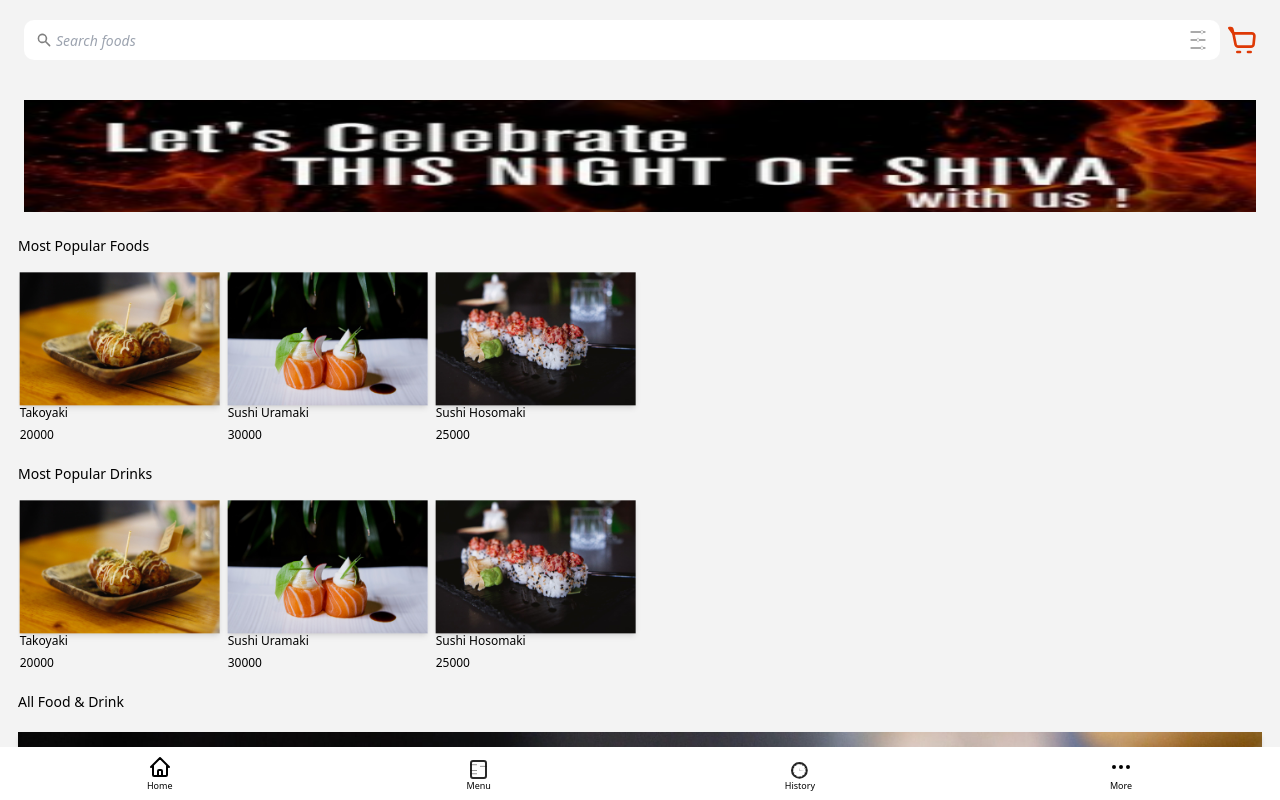
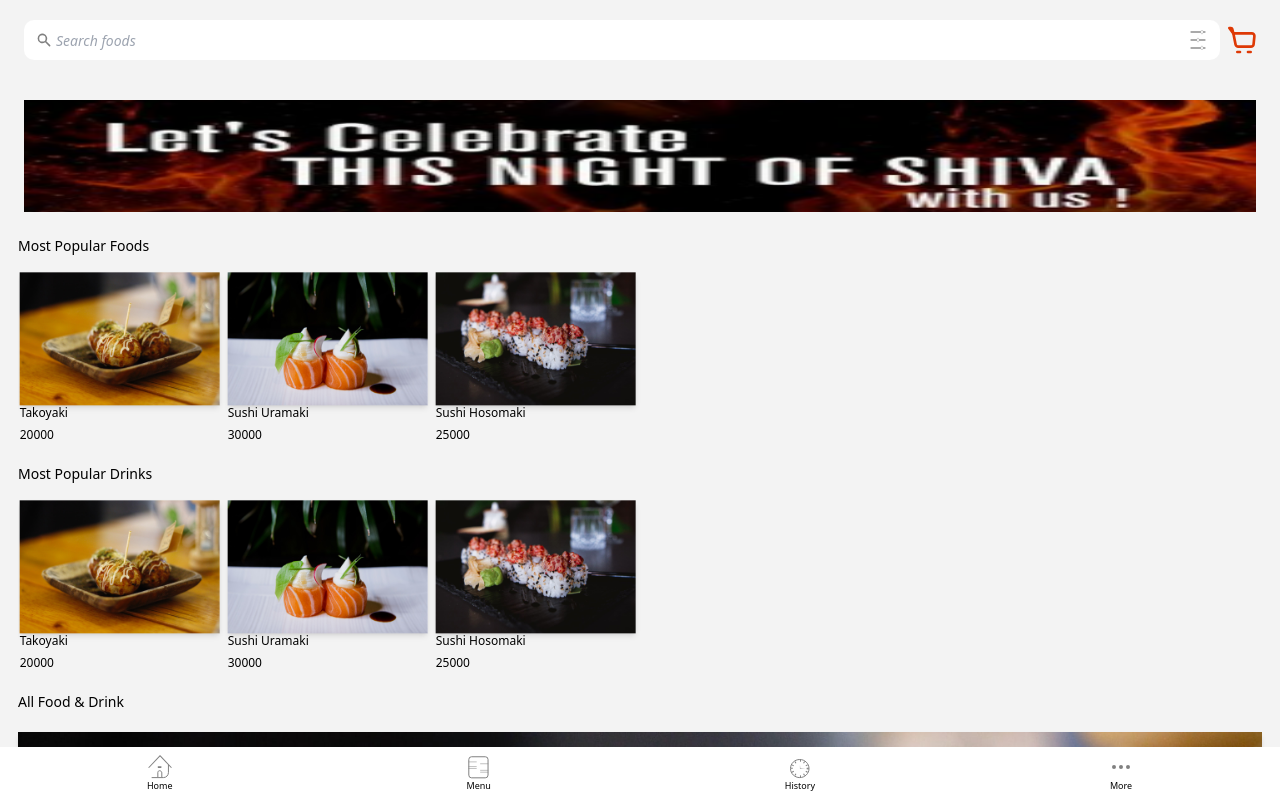
Before and after one commit to zylcom/fostfoad, a Vue app: page / in a window 1280 px wide. Shown: the top 800 px of the page. Built offline with nearby package versions, Linux system fonts and the light colour scheme.

Commit message:
update icon

```diff
--- a/src/components/icons/IconDotsHorizontal.vue
+++ b/src/components/icons/IconDotsHorizontal.vue
@@ -4,7 +4,7 @@
     class="h-6 w-6"
     fill="none"
     viewBox="0 0 24 24"
-    stroke="currentColor"
+    stroke="#808080"
     stroke-width="2"
   >
     <path
--- a/src/components/icons/IconHistory.vue
+++ b/src/components/icons/IconHistory.vue
@@ -1,124 +1,113 @@
 <template>
   <svg
-    width="17"
-    height="17"
-    viewBox="0 0 17 17"
+    width="20"
+    height="20"
+    viewBox="0 0 20 20"
     fill="none"
     xmlns="http://www.w3.org/2000/svg"
   >
-    <circle
-      cx="8.4"
-      cy="8.4"
-      r="7.4"
-      stroke="#121212"
-      stroke-opacity="0.9"
-      stroke-width="2"
+    <path
+      d="M19.0097 9.54545C19.0097 14.5309 14.8764 18.5909 9.75484 18.5909C4.63325 18.5909 0.5 14.5309 0.5 9.54545C0.5 4.55996 4.63325 0.5 9.75484 0.5C14.8764 0.5 19.0097 4.55996 19.0097 9.54545Z"
+      stroke="#808080"
     />
     <line
-      x1="9.07143"
-      y1="0.68573"
-      x2="9.07143"
-      y2="2.40002"
-      stroke="#121212"
-      stroke-opacity="0.9"
+      x1="10.4539"
+      y1="0.779297"
+      x2="10.4539"
+      y2="2.72735"
+      stroke="#808080"
     />
     <line
       y1="-0.5"
-      x2="1.71429"
+      x2="1.94805"
       y2="-0.5"
-      transform="matrix(0 -1 -1 0 8.57143 16.1143)"
-      stroke="#121212"
-      stroke-opacity="0.9"
-    />
-    <line
-      x1="12.6044"
-      y1="2.30713"
-      x2="11.7473"
-      y2="3.79174"
-      stroke="#121212"
-      stroke-opacity="0.9"
+      transform="matrix(0 -1 -1 0 9.95386 18.3118)"
+      stroke="#808080"
     />
     <line
       y1="-0.5"
-      x2="1.71429"
+      x2="1.95882"
       y2="-0.5"
-      transform="matrix(0.5 0.866025 0.866025 -0.5 4.62857 2.05713)"
-      stroke="#121212"
-      stroke-opacity="0.9"
+      transform="matrix(-0.508158 0.861264 -0.87066 -0.491886 14.1345 2.33765)"
+      stroke="#808080"
     />
     <line
       y1="-0.5"
-      x2="1.71429"
+      x2="1.95882"
       y2="-0.5"
-      transform="matrix(-0.5 -0.866025 -0.866025 0.5 12.1714 14.7429)"
-      stroke="#121212"
-      stroke-opacity="0.9"
-    />
-    <line
-      x1="4.19556"
-      y1="14.4929"
-      x2="5.0527"
-      y2="13.0082"
-      stroke="#121212"
-      stroke-opacity="0.9"
-    />
-    <line
-      x1="15.106"
-      y1="5.233"
-      x2="13.6214"
-      y2="6.09014"
-      stroke="#121212"
-      stroke-opacity="0.9"
+      transform="matrix(0.508158 0.861264 0.87066 -0.491886 5.375 2.33765)"
+      stroke="#808080"
     />
     <line
       y1="-0.5"
-      x2="1.71429"
+      x2="1.95882"
       y2="-0.5"
-      transform="matrix(0.866025 0.5 0.5 -0.866025 1.94395 4.79999)"
-      stroke="#121212"
-      stroke-opacity="0.9"
+      transform="matrix(-0.508158 -0.861264 -0.87066 0.491886 14.1345 16.7532)"
+      stroke="#808080"
     />
     <line
       y1="-0.5"
-      x2="1.71429"
+      x2="1.95882"
       y2="-0.5"
-      transform="matrix(-0.866025 -0.5 -0.5 0.866025 14.856 12)"
-      stroke="#121212"
-      stroke-opacity="0.9"
-    />
-    <line
-      x1="1.69395"
-      y1="11.567"
-      x2="3.17857"
-      y2="10.7098"
-      stroke="#121212"
-      stroke-opacity="0.9"
+      transform="matrix(0.508158 -0.861264 0.87066 0.491886 5.375 16.7532)"
+      stroke="#808080"
     />
     <line
       y1="-0.5"
-      x2="1.71429"
+      x2="1.98019"
       y2="-0.5"
-      transform="matrix(-1 8.74228e-08 8.74228e-08 1 16.1143 8.57141)"
-      stroke="#121212"
-      stroke-opacity="0.9"
+      transform="matrix(-0.87066 0.491886 -0.508158 -0.861264 17.2522 5.45459)"
+      stroke="#808080"
     />
     <line
-      x1="0.685715"
-      y1="8.07141"
-      x2="2.4"
-      y2="8.07141"
-      stroke="#121212"
-      stroke-opacity="0.9"
+      y1="-0.5"
+      x2="1.98019"
+      y2="-0.5"
+      transform="matrix(0.87066 0.491886 0.508158 -0.861264 2.25757 5.45459)"
+      stroke="#808080"
+    />
+    <line
+      y1="-0.5"
+      x2="1.98019"
+      y2="-0.5"
+      transform="matrix(-0.87066 -0.491886 -0.508158 0.861264 17.2522 13.6365)"
+      stroke="#808080"
+    />
+    <line
+      y1="-0.5"
+      x2="1.98019"
+      y2="-0.5"
+      transform="matrix(0.87066 -0.491886 0.508158 0.861264 2.25757 13.6365)"
+      stroke="#808080"
+    />
+    <line
+      x1="18.7134"
+      y1="9.85059"
+      x2="16.7226"
+      y2="9.85059"
+      stroke="#808080"
+    />
+    <line
+      y1="-0.5"
+      x2="1.99078"
+      y2="-0.5"
+      transform="matrix(-1 8.55463e-08 8.93404e-08 1 18.7134 9.74023)"
+      stroke="#808080"
+    />
+    <line
+      x1="0.796387"
+      y1="9.24023"
+      x2="2.78717"
+      y2="9.24023"
+      stroke="#808080"
     />
     <path
-      d="M8.57143 5.48572L8.8943 8.39162C8.90496 8.48754 8.82987 8.57143 8.73336 8.57143C8.64393 8.57143 8.57143 8.49893 8.57143 8.4095V5.48572Z"
-      fill="#121212"
-      fill-opacity="0.9"
+      d="M9.95386 6.23389L10.3283 9.53138C10.3409 9.64278 10.2538 9.74038 10.1417 9.74038C10.0379 9.74038 9.95386 9.65629 9.95386 9.55257V6.23389Z"
+      fill="#808080"
     />
     <path
-      d="M13.3714 8.22858L8.74852 8.55878C8.65283 8.56562 8.57143 8.48983 8.57143 8.39389C8.57143 8.30259 8.64544 8.22858 8.73674 8.22858L13.3714 8.22858Z"
-      fill="#121212"
-      fill-opacity="0.9"
+      d="M15.5281 9.35059L10.155 9.72614C10.0463 9.73374 9.95388 9.64759 9.95388 9.53859C9.95388 9.43476 10.0381 9.35059 10.1419 9.35059L15.5281 9.35059Z"
+      fill="#808080"
     />
   </svg>
 </template>
--- a/src/components/icons/IconHome.vue
+++ b/src/components/icons/IconHome.vue
@@ -1,16 +1,44 @@
 <template>
   <svg
+    width="24"
+    height="24"
+    viewBox="0 0 24 24"
+    fill="none"
     xmlns="http://www.w3.org/2000/svg"
-    class="h-6 w-6"
-    fill="none"
-    viewBox="0 0 24 24"
-    stroke="currentColor"
-    stroke-width="2"
   >
     <path
-      stroke-linecap="round"
-      stroke-linejoin="round"
-      d="M3 12l2-2m0 0l7-7 7 7M5 10v10a1 1 0 001 1h3m10-11l2 2m-2-2v10a1 1 0 01-1 1h-3m-6 0a1 1 0 001-1v-4a1 1 0 011-1h2a1 1 0 011 1v4a1 1 0 001 1m-6 0h6"
+      d="M20.424 9.63965V17.599C20.424 20.3605 18.1854 22.599 15.424 22.599H3.64868"
+      stroke="#808080"
+    />
+    <line
+      y1="-0.5"
+      x2="16.6753"
+      y2="-0.5"
+      transform="matrix(0.689879 -0.723925 0.738686 0.67405 1 13.0718)"
+      stroke="#808080"
+    />
+    <line
+      y1="-0.5"
+      x2="16.6753"
+      y2="-0.5"
+      transform="matrix(0.689879 0.723925 -0.738686 0.67405 11.595 1)"
+      stroke="#808080"
+    />
+    <path
+      d="M11.5949 15.6873V15.6873C10.6197 15.6873 9.8291 16.4778 9.8291 17.4531V22.1669"
+      stroke="#808080"
+    />
+    <path
+      d="M11.595 15.6873V15.6873C12.814 15.6873 13.8022 16.6755 13.8022 17.8945V22.1669"
+      stroke="#808080"
+    />
+    <rect
+      x="9.8291"
+      y="11.3674"
+      width="3.53164"
+      height="1.72792"
+      rx="0.1"
+      fill="#808080"
     />
   </svg>
 </template>
--- a/src/components/icons/IconMenu.vue
+++ b/src/components/icons/IconMenu.vue
@@ -1,52 +1,65 @@
 <template>
   <svg
-    width="17"
-    height="19"
-    viewBox="0 0 17 19"
+    width="21"
+    height="23"
+    viewBox="0 0 21 22"
     fill="none"
     xmlns="http://www.w3.org/2000/svg"
   >
     <rect
-      x="1"
-      y="1"
-      width="15"
-      height="17"
-      rx="2"
-      stroke="#121212"
-      stroke-opacity="0.9"
-      stroke-width="2"
+      x="0.79834"
+      y="0.25"
+      width="19.2419"
+      height="21.0909"
+      rx="2.75"
+      stroke="#808080"
     />
     <line
-      y1="4.70654"
-      x2="7"
-      y2="4.70654"
-      stroke="#121212"
-      stroke-opacity="0.9"
+      x1="0.54834"
+      y1="5.38232"
+      x2="8.67737"
+      y2="5.38232"
+      stroke="#808080"
       stroke-width="0.5"
     />
     <line
-      x1="10"
-      y1="6.3587"
-      x2="17"
-      y2="6.3587"
-      stroke="#121212"
-      stroke-opacity="0.9"
+      x1="12.1611"
+      y1="7.25977"
+      x2="20.2902"
+      y2="7.25977"
+      stroke="#808080"
       stroke-width="0.5"
     />
     <line
-      y1="13.75"
-      x2="7"
-      y2="13.75"
-      stroke="#121212"
-      stroke-opacity="0.9"
+      x1="0.54834"
+      y1="10.0762"
+      x2="8.67737"
+      y2="10.0762"
+      stroke="#808080"
       stroke-width="0.5"
     />
     <line
-      y1="10.4891"
-      x2="7"
-      y2="10.4891"
-      stroke="#121212"
-      stroke-opacity="0.9"
+      x1="12.1611"
+      y1="13.8311"
+      x2="20.2902"
+      y2="13.8311"
+      stroke="#808080"
+      stroke-width="0.5"
+    />
+    <line
+      x1="0.54834"
+      y1="11.9536"
+      x2="8.67737"
+      y2="11.9536"
+      stroke="#808080"
+      stroke-width="0.5"
+    />
+    <line
+      x1="12.1611"
+      y1="15.7085"
+      x2="20.2902"
+      y2="15.7085"
+      stroke="#808080"
       stroke-width="0.5"
     />
   </svg>
```
